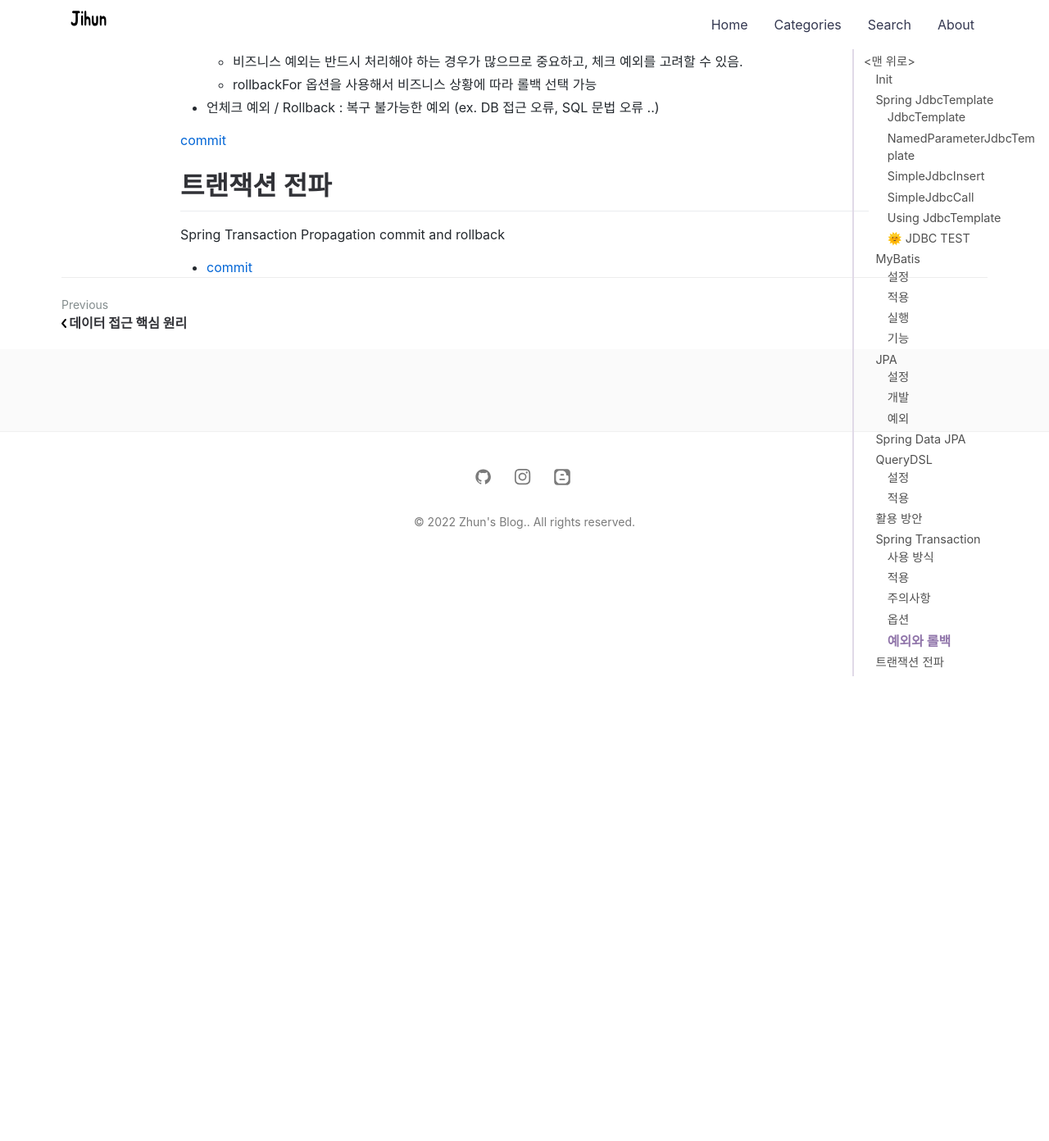
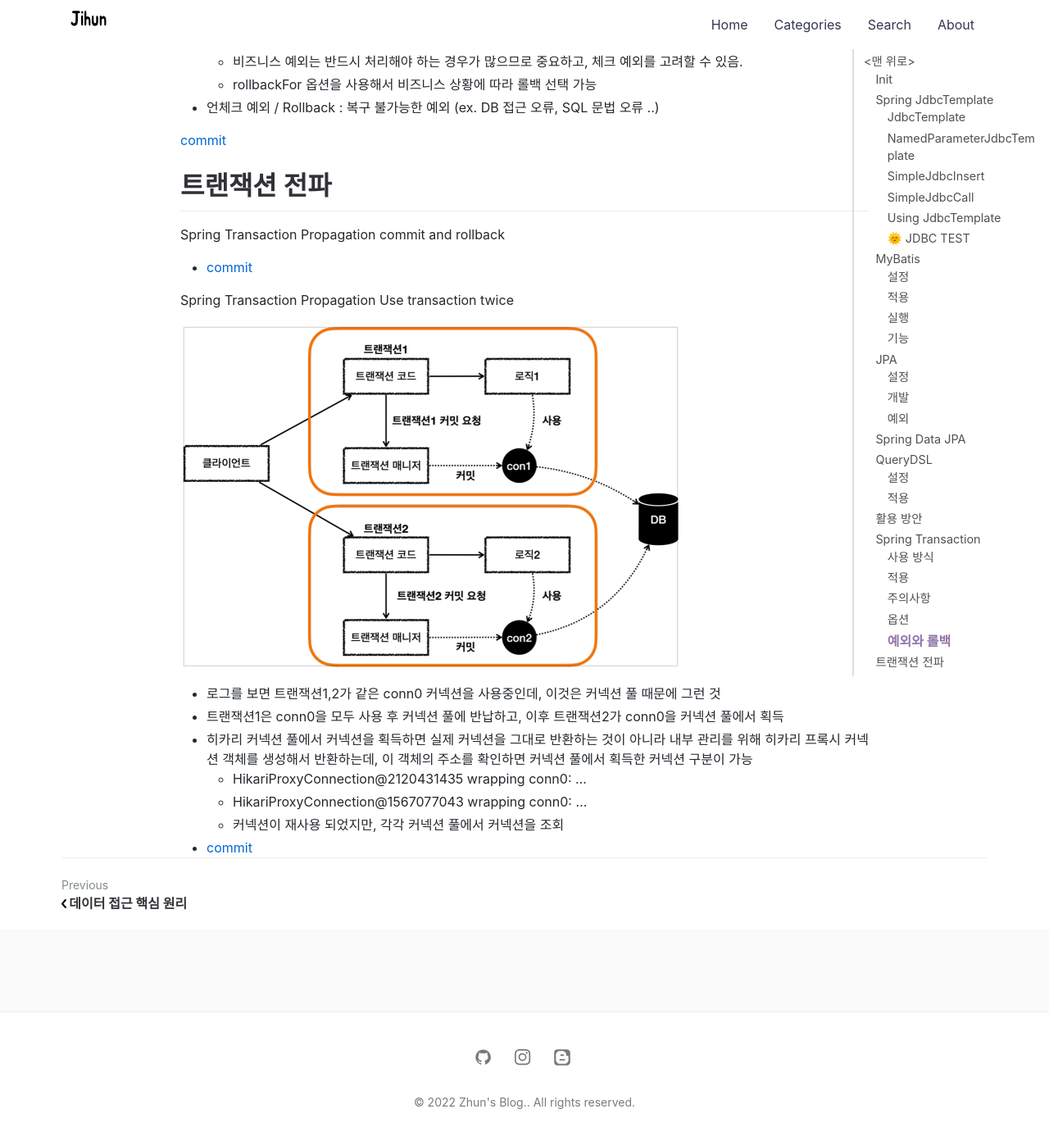
Before and after one commit to jihunparkme/jihunparkme.github.io, a Jekyll site: the page built from _posts/2022-08-08-Spring-DB-Part2.md, in a window 1280 px wide and 1400 px high, scrolled down 25190 px. Shown: the top 1392 px of the window at 82% size. Built offline with Jekyll 4.4.1, drawn with Linux system fonts in a browser that asks for light colours; nearby versions of some CDN libraries; comment, search, counter and statistics services are not loaded; some of the changed text lies outside the part shown.

Commit message:
[Spring Transaction Propagation] 트랜잭션 두 번 사용

```diff
--- a/_posts/2022-08-08-Spring-DB-Part2.md
+++ b/_posts/2022-08-08-Spring-DB-Part2.md
@@ -1036,3 +1036,16 @@ logging.level.org.hibernate.resource.transaction=DEBUG
 
 Spring Transaction Propagation commit and rollback
 - [commit](https://github.com/jihunparkme/Inflearn-Spring-DB/commit/ba863a50af0d57adc837c3f485214d19b6a7afad)
+
+Spring Transaction Propagation Use transaction twice
+
+![Result](https://github.com/jihunparkme/jihunparkme.github.io/blob/master/post_img/spring/spring-transaction-connection.png?raw=true 'Result')
+
+- 로그를 보면 트랜잭션1,2가 같은 conn0 커넥션을 사용중인데, 이것은 커넥션 풀 때문에 그런 것
+- 트랜잭션1은 conn0을 모두 사용 후 커넥션 풀에 반납하고, 이후 트랜잭션2가 conn0을 커넥션 풀에서 획득
+- 히카리 커넥션 풀에서 커넥션을 획득하면 실제 커넥션을 그대로 반환하는 것이 아니라 내부 관리를 위해
+히카리 프록시 커넥션 객체를 생성해서 반환하는데, 이 객체의 주소를 확인하면 커넥션 풀에서 획득한 커넥션 구분이 가능
+  - HikariProxyConnection@2120431435 wrapping conn0: ...
+  - HikariProxyConnection@1567077043 wrapping conn0: ...
+  - 커넥션이 재사용 되었지만, 각각 커넥션 풀에서 커넥션을 조회
+- [commit]()
```
